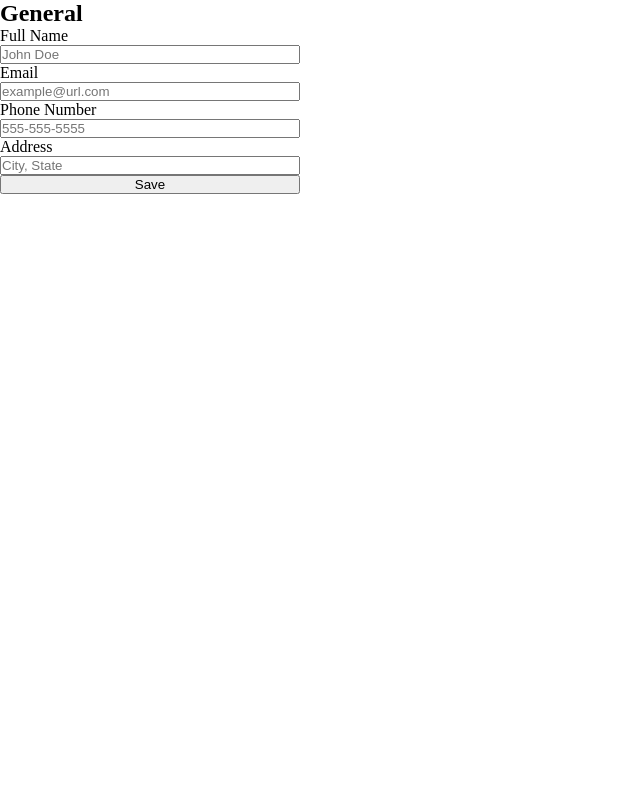
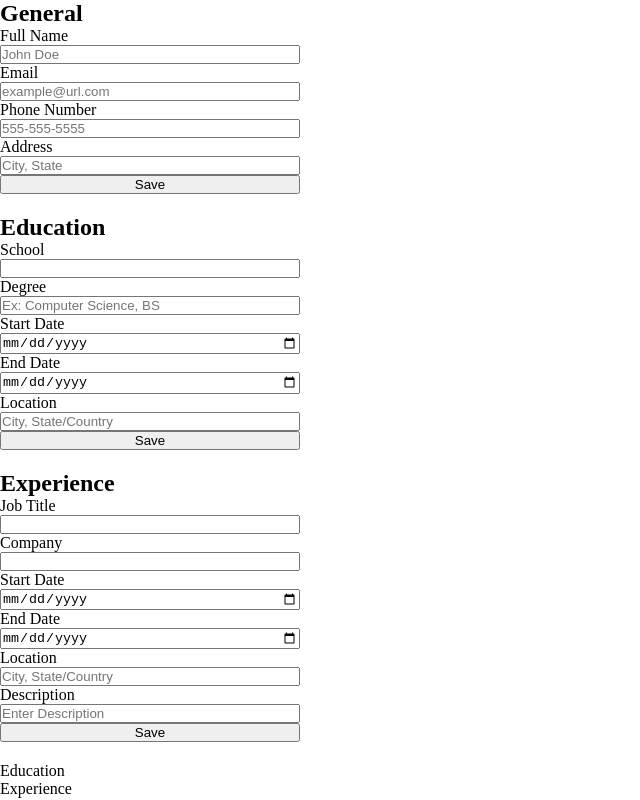
Before and after one commit to AltayHodo/odin-cv-application, a React (Vite) app: page / in a window 1280 px wide. Shown: the whole page, without its empty margins (0-640 px from the left). Built offline with nearby package versions, Linux system fonts and the light colour scheme.

Commit message:
Add other 2 form components

```diff
--- /dev/null
+++ b/src/components/Education.jsx
@@ -0,0 +1,68 @@
+import { useState } from 'react';
+
+function Education({ onSave }) {
+  const [school, setSchool] = useState('');
+  const [degree, setDegree] = useState('');
+  const [startDate, setStartDate] = useState('');
+  const [endDate, setEndDate] = useState('');
+  const [location, setLocation] = useState('');
+
+  function saveInfo(e) {
+    e.preventDefault();
+    const educationInfo = {
+      school,
+      degree,
+      startDate,
+      endDate,
+      location,
+    };
+    onSave(educationInfo);
+  }
+
+  return (
+    <>
+      <h2>Education</h2>
+      <form action="" className="education-form" onSubmit={saveInfo}>
+        <label htmlFor="school">School</label>
+        <input
+          type="text"
+          name="school"
+          id="school"
+          onChange={(e) => setSchool(e.target.value)}
+        />
+        <label htmlFor="degree">Degree</label>
+        <input
+          type="text"
+          name="degree"
+          id="degree"
+          placeholder="Ex: Computer Science, BS"
+          onChange={(e) => setDegree(e.target.value)}
+        />
+        <label htmlFor="startDate">Start Date</label>
+        <input
+          type="date"
+          name="startDate"
+          id="startDate"
+          onChange={(e) => setStartDate(e.target.value)}
+        />
+        <label htmlFor="endDate">End Date</label>
+        <input
+          type="date"
+          name="endDate"
+          id="endDate"
+          onChange={(e) => setEndDate(e.target.value)}
+        />
+        <label htmlFor="location">Location</label>
+        <input
+          type="text"
+          id="location"
+          placeholder="City, State/Country"
+          onChange={(e) => setLocation(e.target.value)}
+        />
+        <button type="submit">Save</button>
+      </form>
+    </>
+  );
+}
+
+export default Education;
--- /dev/null
+++ b/src/components/Experience.jsx
@@ -0,0 +1,77 @@
+import { useState } from 'react';
+
+function Experience({ onSave }) {
+  const [company, setCompany] = useState('');
+  const [position, setPosition] = useState('');
+  const [startDate, setStartDate] = useState('');
+  const [endDate, setEndDate] = useState('');
+  const [location, setLocation] = useState('');
+  const [description, setDescription] = useState('');
+
+  function saveInfo(e) {
+    e.preventDefault();
+    const educationInfo = {
+      company,
+      position,
+      startDate,
+      endDate,
+      location,
+      description,
+    };
+    onSave(educationInfo);
+  }
+
+  return (
+    <>
+      <h2>Experience</h2>
+      <form action="" className="experience-form" onSubmit={saveInfo}>
+      <label htmlFor="position">Job Title</label>
+        <input
+          type="text"
+          name="position"
+          id="position"
+          onChange={(e) => setPosition(e.target.value)}
+        />
+        <label htmlFor="company">Company</label>
+        <input
+          type="text"
+          name="company"
+          id="company"
+          onChange={(e) => setCompany(e.target.value)}
+        />
+        <label htmlFor="startDate">Start Date</label>
+        <input
+          type="date"
+          name="startDate"
+          id="startDate"
+          onChange={(e) => setStartDate(e.target.value)}
+        />
+        <label htmlFor="endDate">End Date</label>
+        <input
+          type="date"
+          name="endDate"
+          id="endDate"
+          onChange={(e) => setEndDate(e.target.value)}
+        />
+        <label htmlFor="location">Location</label>
+        <input
+          type="text"
+          id="location"
+          placeholder="City, State/Country"
+          onChange={(e) => setLocation(e.target.value)}
+        />
+        <label htmlFor="description">Description</label>
+        <input
+          type="textarea"
+          name="description"
+          id="description"
+          placeholder="Enter Description"
+          onChange={(e) => setDescription(e.target.value)}
+        />
+        <button type="submit">Save</button>
+      </form>
+    </>
+  );
+}
+
+export default Experience;
--- a/src/components/ResumeBuilder.jsx
+++ b/src/components/ResumeBuilder.jsx
@@ -1,28 +1,72 @@
 import General from './General';
+import Education from './Education';
+import Experience from './Experience';
 import { useState } from 'react';
 
 function ResumeBuilder() {
   const [generalInfo, setGeneralInfo] = useState({});
+  const [educationInfo, setEducationInfo] = useState({});
+  const [experienceInfo, setExperienceInfo] = useState({});
 
   const handleGeneralSave = (info) => {
-    setGeneralInfo(info)
-  }
+    setGeneralInfo(info);
+  };
+
+  const handleEducationSave = (info) => {
+    setEducationInfo(info);
+  };
+
+  const handleExperienceSave = (info) => {
+    setExperienceInfo(info);
+  };
 
   return (
     <div className="resume-builder">
       <div className="forms">
         <General onSave={handleGeneralSave} />
+        <Education onSave={handleEducationSave} />
+        <Experience onSave={handleExperienceSave} />
       </div>
       <div className="resume-preview">
         <div className="general-info">
-          <div className="name">
-            {generalInfo.name}
-          </div>
+          <div className="name">{generalInfo.name}</div>
           <div className="sub-info">
             <span>{generalInfo.email}</span>
             <span>{generalInfo.phone}</span>
             <span>{generalInfo.address}</span>
-
+          </div>
+        </div>
+        <div className="education-info">
+          <div className="education-title">Education</div>
+          <div className="education-content">
+            <div className="left">
+              <div className="date">
+                <span>{educationInfo.startDate}</span>
+                <span>{educationInfo.endDate}</span>
+              </div>
+              <div className="location">{educationInfo.location}</div>
+            </div>
+            <div className="right">
+              <div className="school">{educationInfo.school}</div>
+              <div className="degree">{educationInfo.degree}</div>
+            </div>
+          </div>
+        </div>
+        <div className="experience-info">
+          <div className="experience-title">Experience</div>
+          <div className="experience-content">
+            <div className="left">
+              <div className="date">
+                <span>{experienceInfo.startDate}</span>
+                <span>{experienceInfo.endDate}</span>
+              </div>
+              <div className="location">{experienceInfo.location}</div>
+            </div>
+            <div className="right">
+              <div className="company">{experienceInfo.company}</div>
+              <div className="position">{experienceInfo.position}</div>
+              <div className="description">{experienceInfo.description}</div>
+            </div>
           </div>
         </div>
       </div>
--- a/src/style.css
+++ b/src/style.css
@@ -4,10 +4,11 @@
   box-sizing: border-box;
 }
 
-.general-form{
+.general-form, .education-form, .experience-form{
   display: flex;
   flex-direction: column;
   width: 300px;
+  margin-bottom: 20px;
 }
 
 .form-row{
```
